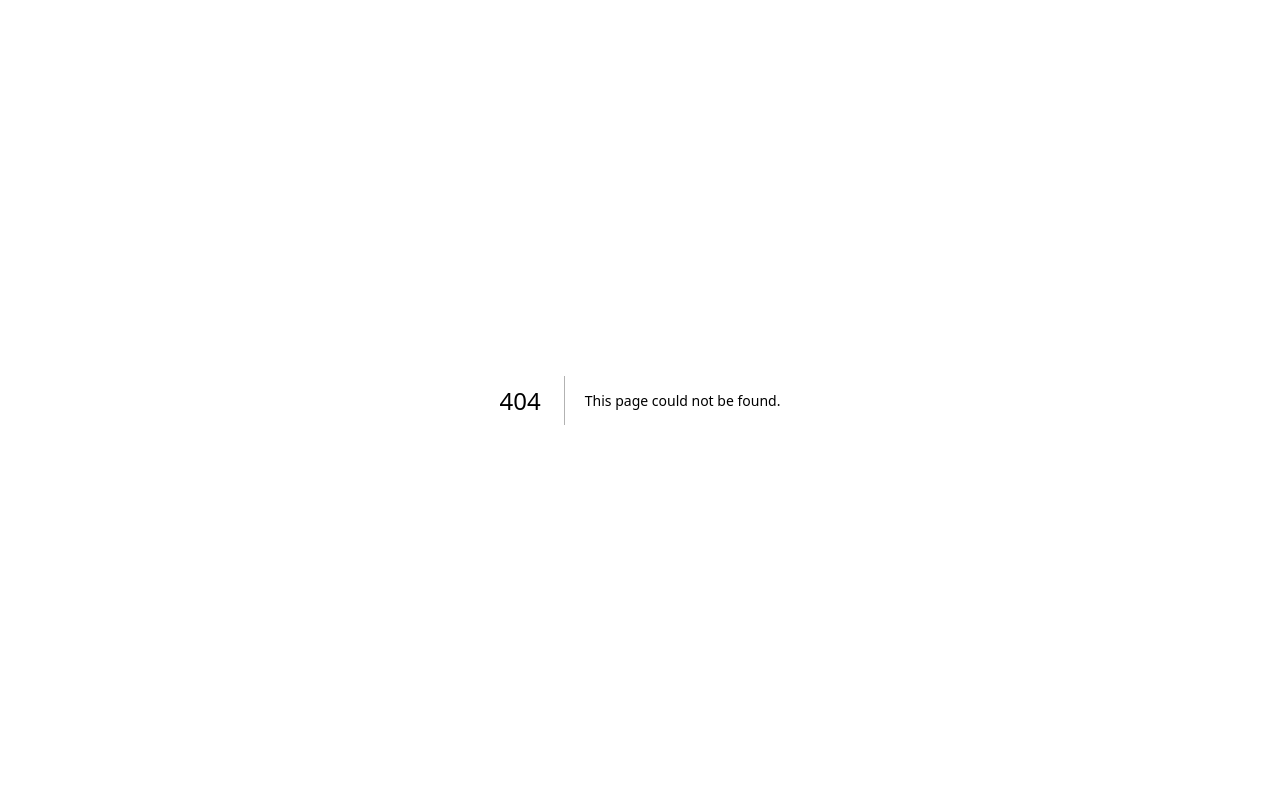
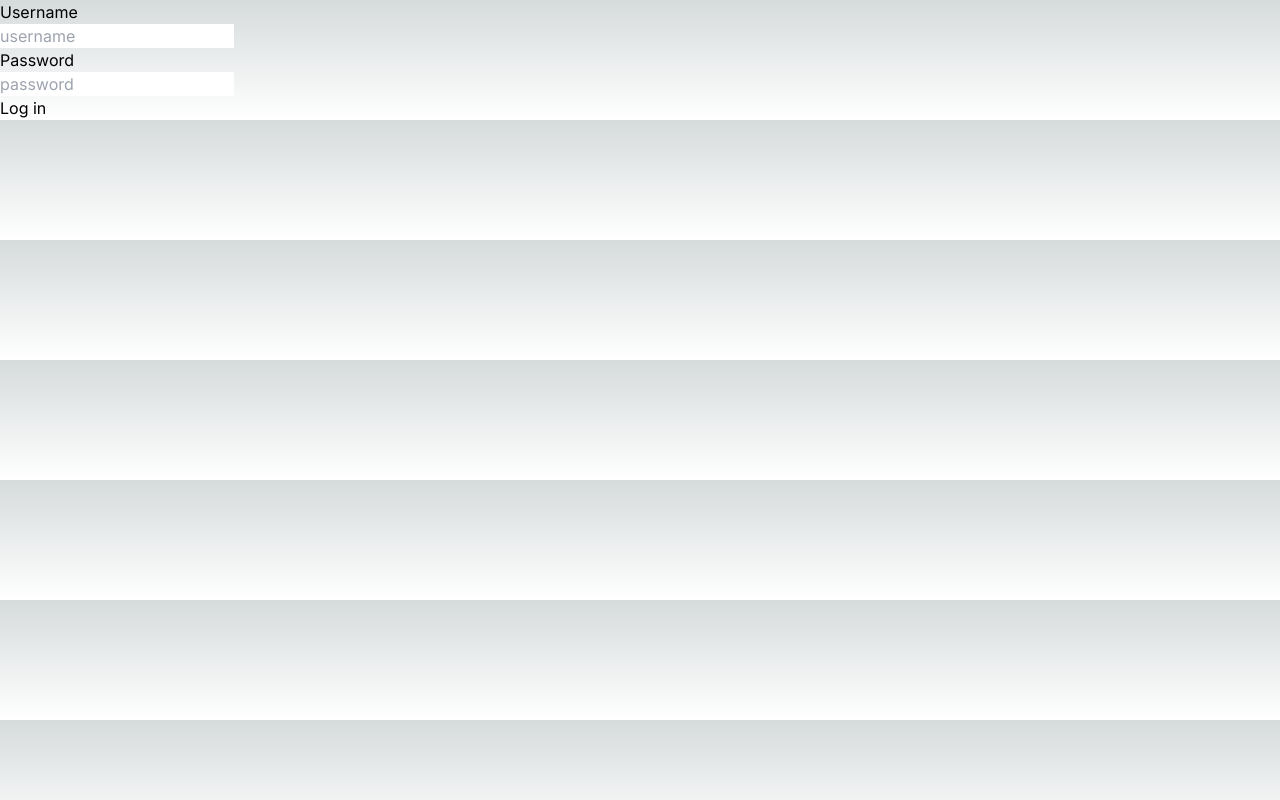
Before and after one commit to nhan0504/expensify-frontend, a Next.js app in the folder expensify-frontend/: page /login in a window 1280 px wide. Before the commit this address had no page. Built offline with nearby package versions, Linux system fonts and the light colour scheme.

Commit message:
Create simple login form

```diff
--- /dev/null
+++ b/expensify-frontend/app/login/page.tsx
@@ -0,0 +1,33 @@
+"use client"
+
+import { useState } from "react"
+export default function Login() {
+    const [username, setUsername] = useState("");
+    const [password, setPassword] = useState("");
+    const [login, setLogin] = useState(false);
+
+    const handleUsername = (event: React.ChangeEvent<HTMLInputElement>) => {
+        setUsername(event.target.value);
+    }
+
+    const handlePassword = (event: React.ChangeEvent<HTMLInputElement>) => {
+        setPassword(event.target.value);
+    }
+
+    const handleLogin = () => {
+        setLogin(true);
+    }
+
+    return(
+        <div>
+            <form>
+                <p>Username</p>
+                <input type="text" value={username} style={{color: "black"}} placeholder="username" onChange={handleUsername} />
+                <p>Password</p>
+                <input type="password" value={password} style={{color: "black"}} placeholder="password" onChange={handlePassword} />
+            </form>
+            <button onClick={handleLogin}>Log in</button>
+            <p>{login ? "Logged in successfully" : ""}</p>
+        </div>
+    )
+}
```
